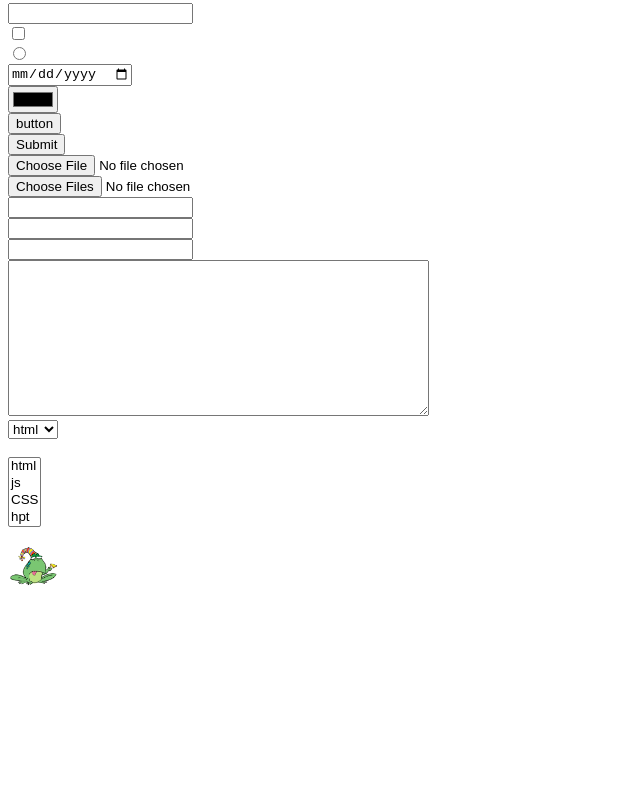
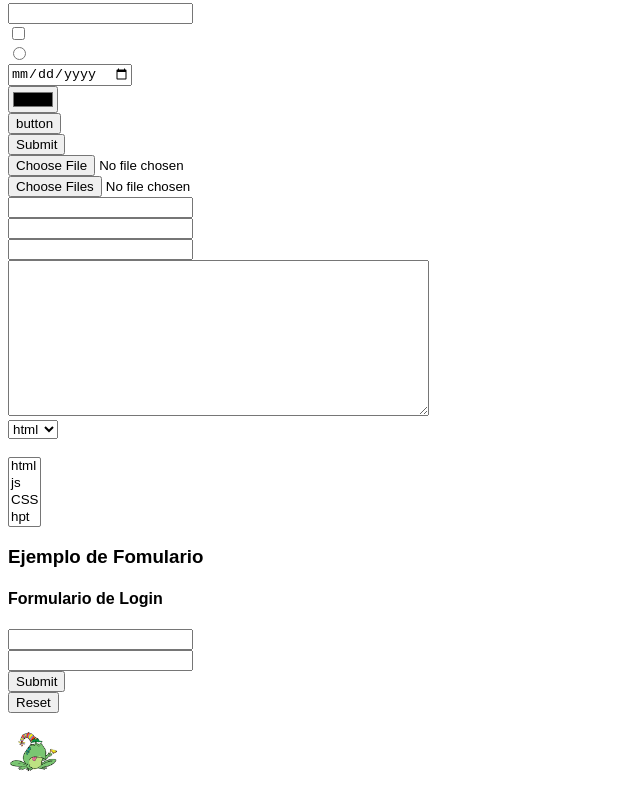
Before and after one commit to wrangel01/fundamentos_html3, a plain HTML site: page index.html in a window 1280 px wide. Shown: the part 6321-7131 px from the top of the page, without its empty margins (0-640 px from the left). Before the commit the page ends 6973 px from the top, so only its background shows below. Drawn offline with Linux system fonts and the light colour scheme.

Commit message:
formularios

```diff
--- a/index.html
+++ b/index.html
@@ -281,9 +281,16 @@
     <option value="">hpt</option>
 </select>
 <br>
+<h3>Ejemplo de Fomulario</h3>
+<h4>Formulario de Login</h4>
 <form action="">
-
-
+<input type="text" name="usuario">
+<br>
+<input type="password" name="contraseña">
+<br>
+<input type="submit">
+<br>
+<input type="reset">
 </form>
 
 
```
